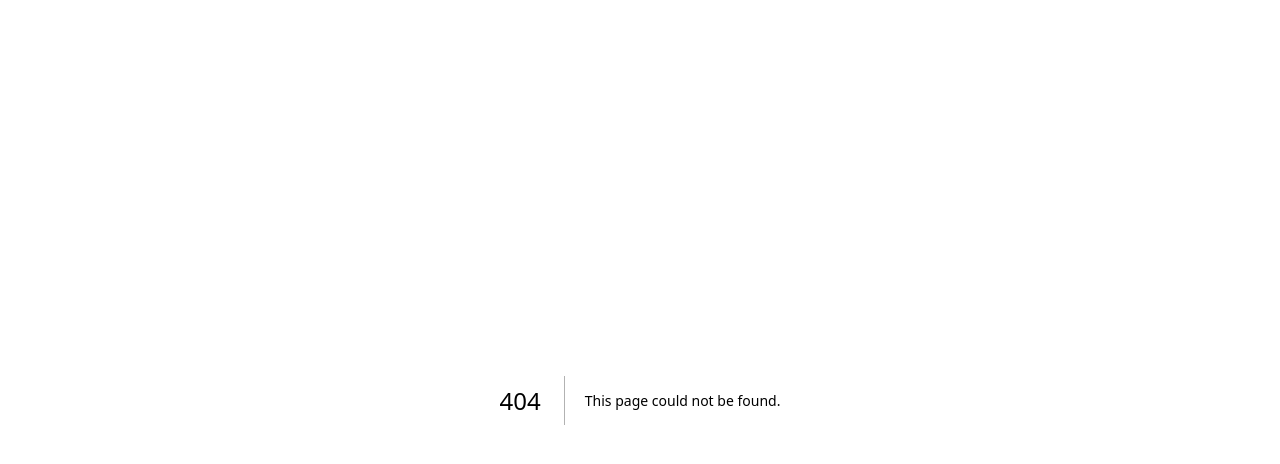
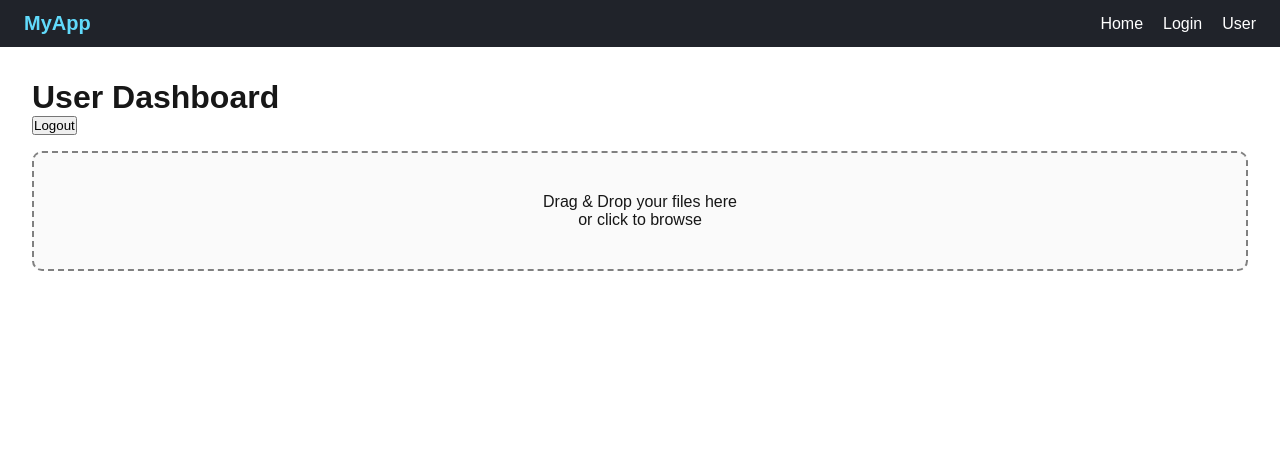
Before and after one commit to bachelor-assignments/y2s1-software-engineering-assignment, a Next.js app in the folder frontend/: page /User_Dashboard in a window 1280 px wide. Before the commit this address had no page. Shown: the top 464 px of the page. Built offline with nearby package versions, Linux system fonts and the light colour scheme.

Commit message:
create navbar and modify chakra

```diff
--- a/frontend/package.json
+++ b/frontend/package.json
@@ -9,8 +9,6 @@
     "lint": "eslint"
   },
   "dependencies": {
-    "@chakra-ui/react": "^3.27.0",
-    "@emotion/react": "^11.14.0",
     "next": "15.5.3",
     "react": "19.1.0",
     "react-dom": "19.1.0"
--- /dev/null
+++ b/frontend/src/app/User_Dashboard/page.tsx
@@ -0,0 +1,70 @@
+"use client";
+
+import { useRouter } from "next/navigation";
+import { useState } from "react";
+
+export default function UserDashboard() {
+  const router = useRouter();
+  const [isDragging, setIsDragging] = useState(false);
+  const [files, setFiles] = useState<File[]>([]);
+
+  // --- Logout ---
+  const handleLogout = () => {
+    localStorage.removeItem("token"); // clear login token
+    router.push("/login"); // redirect back to login page
+  };
+
+  // --- Drag & Drop File Upload ---
+  const handleDragOver = (e: React.DragEvent<HTMLDivElement>) => {
+    e.preventDefault(); // prevent browser from opening the file
+    setIsDragging(true); // update border color
+  };
+
+  const handleDragLeave = () => setIsDragging(false);
+
+  const handleDrop = (e: React.DragEvent<HTMLDivElement>) => {
+    e.preventDefault();
+    setIsDragging(false);
+
+    const uploadedFiles = Array.from(e.dataTransfer.files);
+    setFiles(uploadedFiles); // save files into state
+  };
+
+  return (
+    <div style={{ padding: "2rem" }}>
+      <h1>User Dashboard</h1>
+
+      <button onClick={handleLogout} style={{ marginBottom: "1rem" }}>
+        Logout
+      </button>
+
+      <div
+        onDragOver={handleDragOver}
+        onDragLeave={handleDragLeave}
+        onDrop={handleDrop}
+        style={{
+          border: isDragging ? "3px dashed blue" : "2px dashed gray",
+          borderRadius: "10px",
+          padding: "40px",
+          textAlign: "center",
+          backgroundColor: isDragging ? "#eef" : "#fafafa",
+          transition: "0.2s",
+        }}
+      >
+        <p>Drag & Drop your files here</p>
+        <p>or click to browse</p>
+      </div>
+
+      {files.length > 0 && (
+        <div style={{ marginTop: "1rem" }}>
+          <h3>Uploaded Files:</h3>
+          <ul>
+            {files.map((file, index) => (
+              <li key={index}>{file.name}</li>
+            ))}
+          </ul>
+        </div>
+      )}
+    </div>
+  );
+}
--- /dev/null
+++ b/frontend/src/app/components/navbar.css
@@ -0,0 +1,24 @@
+.navbar {
+  display: flex;
+  justify-content: space-between;
+  align-items: center;
+  background-color: #20232a;
+  padding: 12px 24px;
+}
+
+.navbar-logo {
+  color: #61dafb;
+  font-size: 20px;
+  font-weight: bold;
+}
+
+.navbar-links a {
+  color: white;
+  text-decoration: none;
+  margin-left: 20px;
+  font-size: 16px;
+}
+
+.navbar-links a:hover {
+  text-decoration: underline;
+}
--- /dev/null
+++ b/frontend/src/app/components/navbar.tsx
@@ -0,0 +1,16 @@
+"use client";
+import Link from "next/link";
+import "./navbar.css";
+
+export default function Navbar() {
+  return (
+    <nav className="navbar">
+      <div className="navbar-logo">MyApp</div>
+      <div className="navbar-links">
+        <Link href="/">Home</Link>
+        <Link href="/login">Login</Link>
+        <Link href="/user">User</Link>
+      </div>
+    </nav>
+  );
+}
--- a/frontend/src/app/layout.tsx
+++ b/frontend/src/app/layout.tsx
@@ -1,31 +1,24 @@
 import type { Metadata } from "next";
 import { Geist, Geist_Mono } from "next/font/google";
+import Navbar from "./components/navbar";
 import "./globals.css";
 
-const geistSans = Geist({
-  variable: "--font-geist-sans",
-  subsets: ["latin"],
-});
-
-const geistMono = Geist_Mono({
-  variable: "--font-geist-mono",
-  subsets: ["latin"],
-});
+const geistSans = Geist({ variable: "--font-geist-sans", subsets: ["latin"] });
+const geistMono = Geist_Mono({ variable: "--font-geist-mono", subsets: ["latin"] });
 
 export const metadata: Metadata = {
-  title: "Create Next App",
-  description: "Generated by create next app",
+  title: "Frontend App",
+  description: "Minimal Next.js App without Chakra UI",
 };
 
 export default function RootLayout({
   children,
-}: Readonly<{
-  children: React.ReactNode;
-}>) {
+}: Readonly<{ children: React.ReactNode }>) {
   return (
     <html lang="en">
       <body className={`${geistSans.variable} ${geistMono.variable}`}>
-        {children}
+        <Navbar />
+        <main>{children}</main>
       </body>
     </html>
   );
```
Also changed, not shown: frontend/src/app/login/page.tsx (+12 -18 lines), frontend/src/app/user/page.tsx (deleted, +0 -25 lines).
